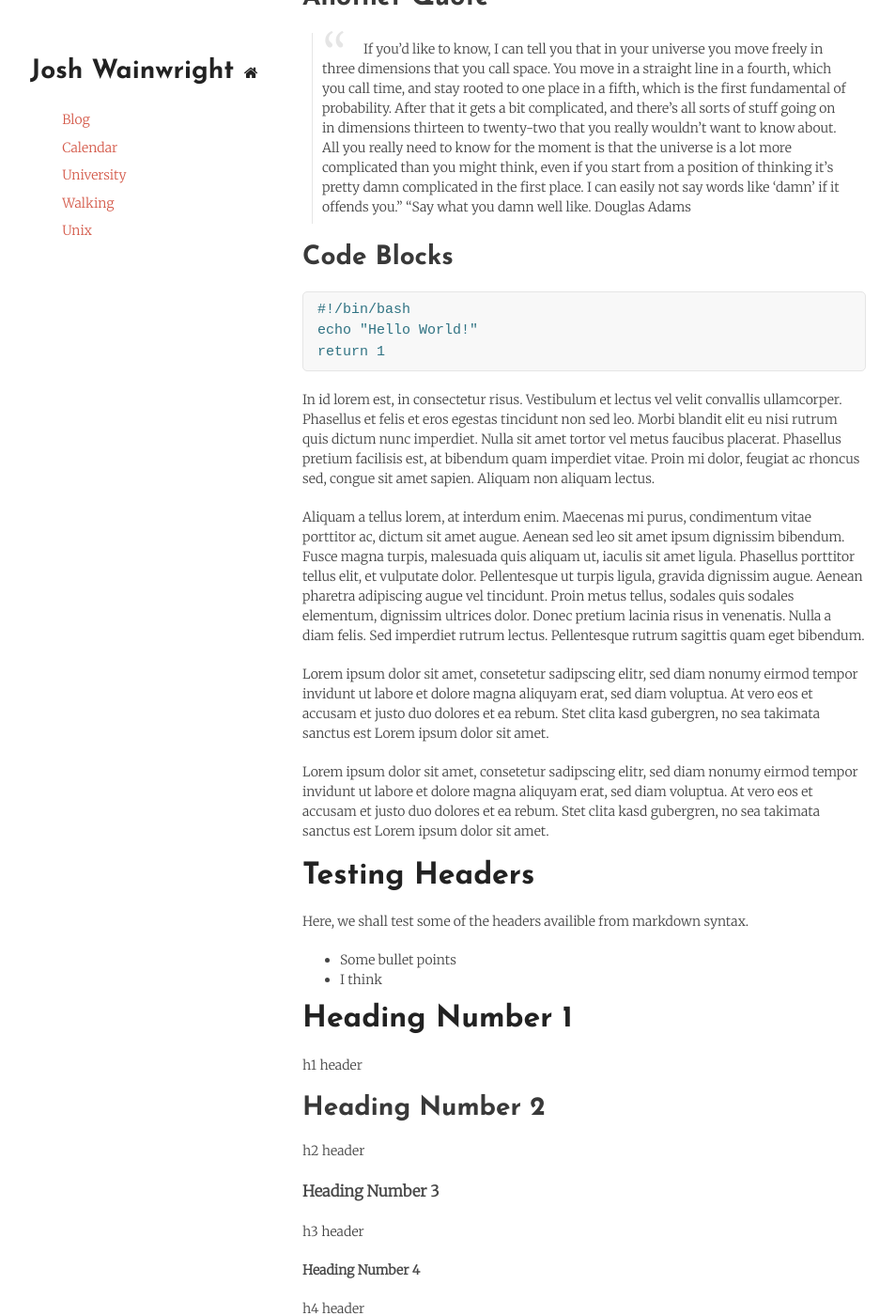
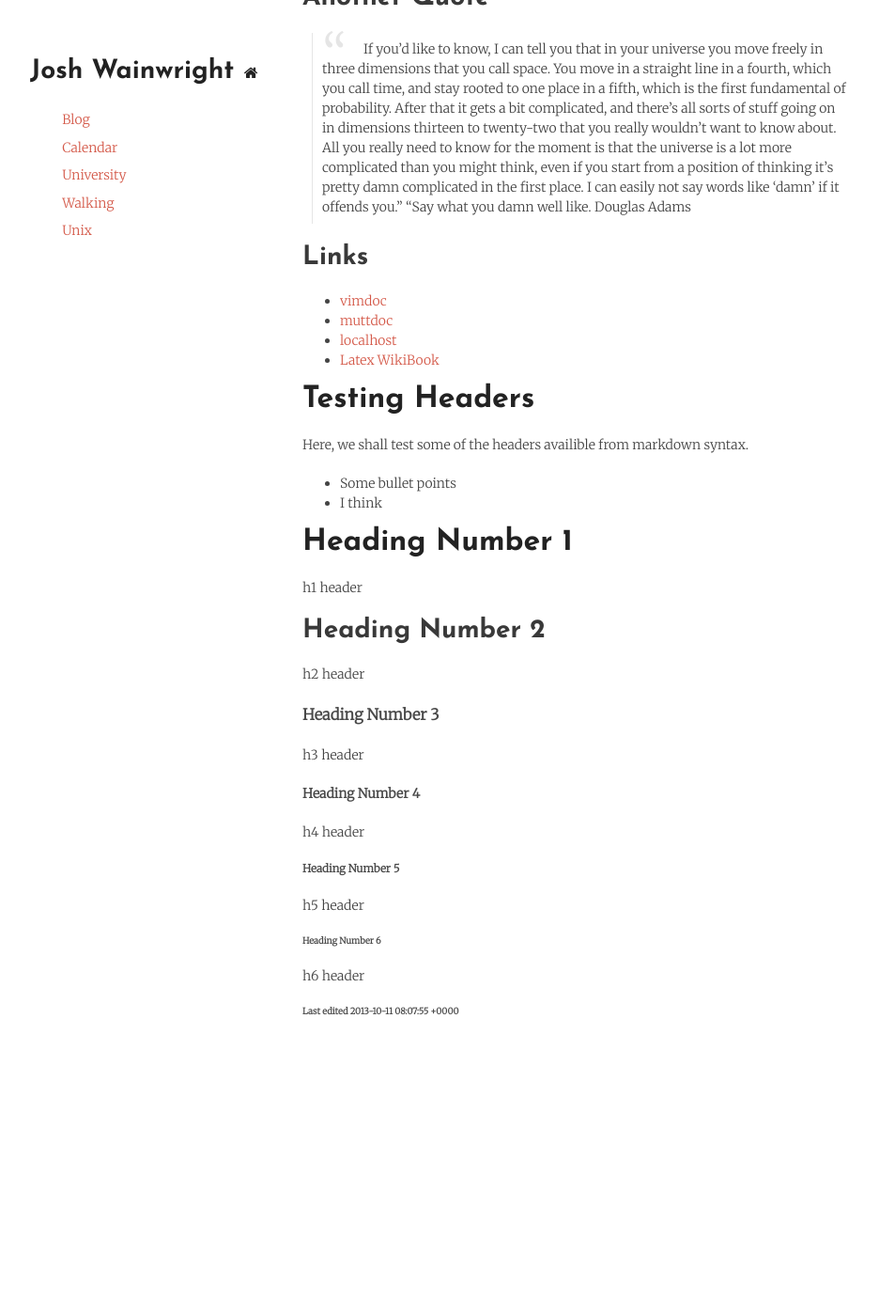
Before and after one commit to jaw42/jaw42.github.com, a Jekyll site: the page built from index.md, in a window 1280 px wide and 1400 px high, scrolled down 602 px. Shown: the whole window at 94% size, without its empty margins (148-1101 px from the left). Built offline with Jekyll 4.4.1, drawn with Linux system fonts in a browser that asks for light colours; after the commit the page ends 1755 px from its top, so only the background shows below that.

Commit message:
Removed placeholder text, added useful links

```diff
--- a/index.md
+++ b/index.md
@@ -64,36 +64,12 @@ Douglas Adams
 >like.
 Douglas Adams
 
-##Code Blocks
-	#!/bin/bash
-	echo "Hello World!"
-	return 1
+##Links
 
-In id lorem est, in consectetur risus. Vestibulum et lectus vel velit convallis
-ullamcorper. Phasellus et felis et eros egestas tincidunt non sed leo. Morbi
-blandit elit eu nisi rutrum quis dictum nunc imperdiet. Nulla sit amet tortor
-vel metus faucibus placerat. Phasellus pretium facilisis est, at bibendum quam
-imperdiet vitae. Proin mi dolor, feugiat ac rhoncus sed, congue sit amet sapien.
-Aliquam non aliquam lectus.
-
-Aliquam a tellus lorem, at interdum enim. Maecenas mi purus, condimentum vitae
-porttitor ac, dictum sit amet augue. Aenean sed leo sit amet ipsum dignissim
-bibendum. Fusce magna turpis, malesuada quis aliquam ut, iaculis sit amet
-ligula. Phasellus porttitor tellus elit, et vulputate dolor. Pellentesque ut
-turpis ligula, gravida dignissim augue. Aenean pharetra adipiscing augue vel
-tincidunt. Proin metus tellus, sodales quis sodales elementum, dignissim
-ultrices dolor. Donec pretium lacinia risus in venenatis. Nulla a diam felis.
-Sed imperdiet rutrum lectus. Pellentesque rutrum sagittis quam eget bibendum.
-
-Lorem ipsum dolor sit amet, consetetur sadipscing elitr, sed diam nonumy eirmod
-tempor invidunt ut labore et dolore magna aliquyam erat, sed diam voluptua. At
-vero eos et accusam et justo duo dolores et ea rebum. Stet clita kasd gubergren,
-no sea takimata sanctus est Lorem ipsum dolor sit amet.
-
-Lorem ipsum dolor sit amet, consetetur sadipscing elitr, sed diam nonumy eirmod
-tempor invidunt ut labore et dolore magna aliquyam erat, sed diam voluptua. At
-vero eos et accusam et justo duo dolores et ea rebum. Stet clita kasd gubergren,
-no sea takimata sanctus est Lorem ipsum dolor sit amet.
+- [vimdoc](http://vimdoc.sourceforge.net/htmldoc/usr_toc.html)
+- [muttdoc](http://www.mutt.org/doc/devel/manual.html)
+- [localhost](http://localhost:4000)
+- [Latex WikiBook](http://en.wikibooks.org/wiki/LaTeX)
 
 #Testing Headers
 
```
